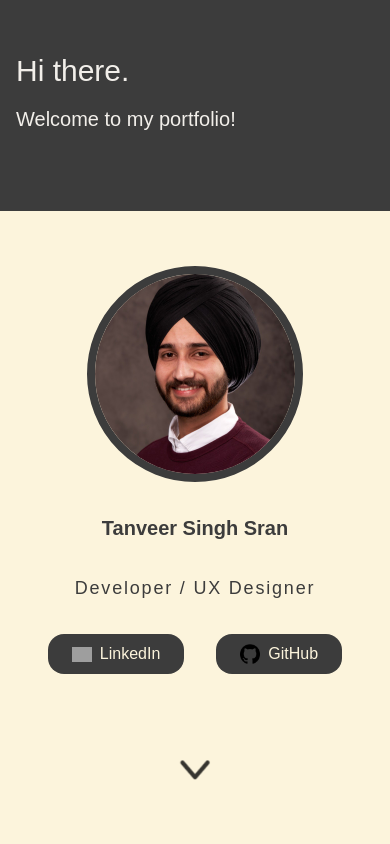
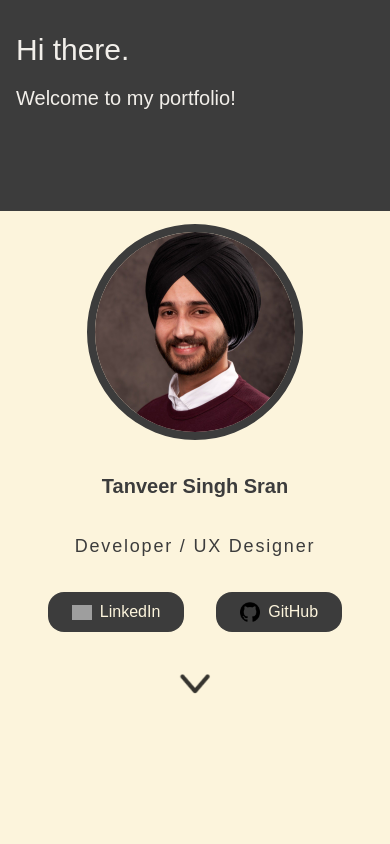
Before and after one commit to tanveersran/portfolio-website, a Next.js app: page / in a window 390 px wide. Shown: the top 844 px of the page. Built offline with nearby package versions, Linux system fonts and the light colour scheme; grey boxes are pictures that could not be loaded.

Commit message:
handle small screen edge case on landing section

```diff
--- a/src/screens/sections/LandingSection.js
+++ b/src/screens/sections/LandingSection.js
@@ -10,7 +10,7 @@ import Image from "next/image";
 const LandingSection = ({data}) => {
     return (
         <motion.section
-        className="flex flex-col gap-8 px-4 mx-4 pt-8 h-screen max-w-4xl lg:px-0 lg:mx-0 lg:pt-0 lg:gap-24 lg:flex-row">
+        className="flex flex-col gap-8 px-4 mx-4 pt-8 min-h-screen max-w-4xl lg:px-0 lg:mx-0 lg:pt-0 lg:gap-24 lg:flex-row">
           {/* Background component */}
           <HalfCircleComponent />
           {/* Top side, animates on load (visible for mobile screen only) */}
```
